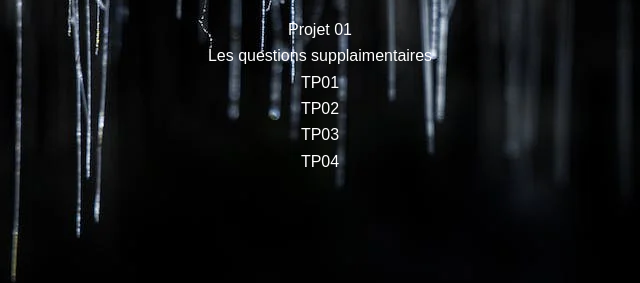
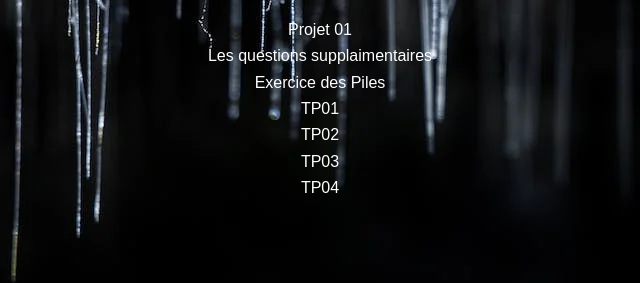
Before and after one commit to hadjilaS/portfolio-hadjila, a plain HTML site: page index.html in a window 1280 px wide. Shown: the part 368-651 px from the top of the page, 320-960 px from the left. Drawn offline with nearby package versions, Linux system fonts and the light colour scheme.

Commit message:
Update index.html

```diff
--- a/index.html
+++ b/index.html
@@ -52,6 +52,7 @@
       <div>
         <a href="project.html" target="_blank">Projet 01</a>
         <a href="questionsup.html" target="_blank">Les questions supplaimentaires</a>
+         <a href="exercice.html" target="_blank">Exercice des Piles</a>
         <a href="tp1c.html" target="_blank">TP01</a>
         <a href="tp2c.html" target="_blank">TP02</a>
         <a href="tp3c.html" target="_blank">TP03</a>
```
